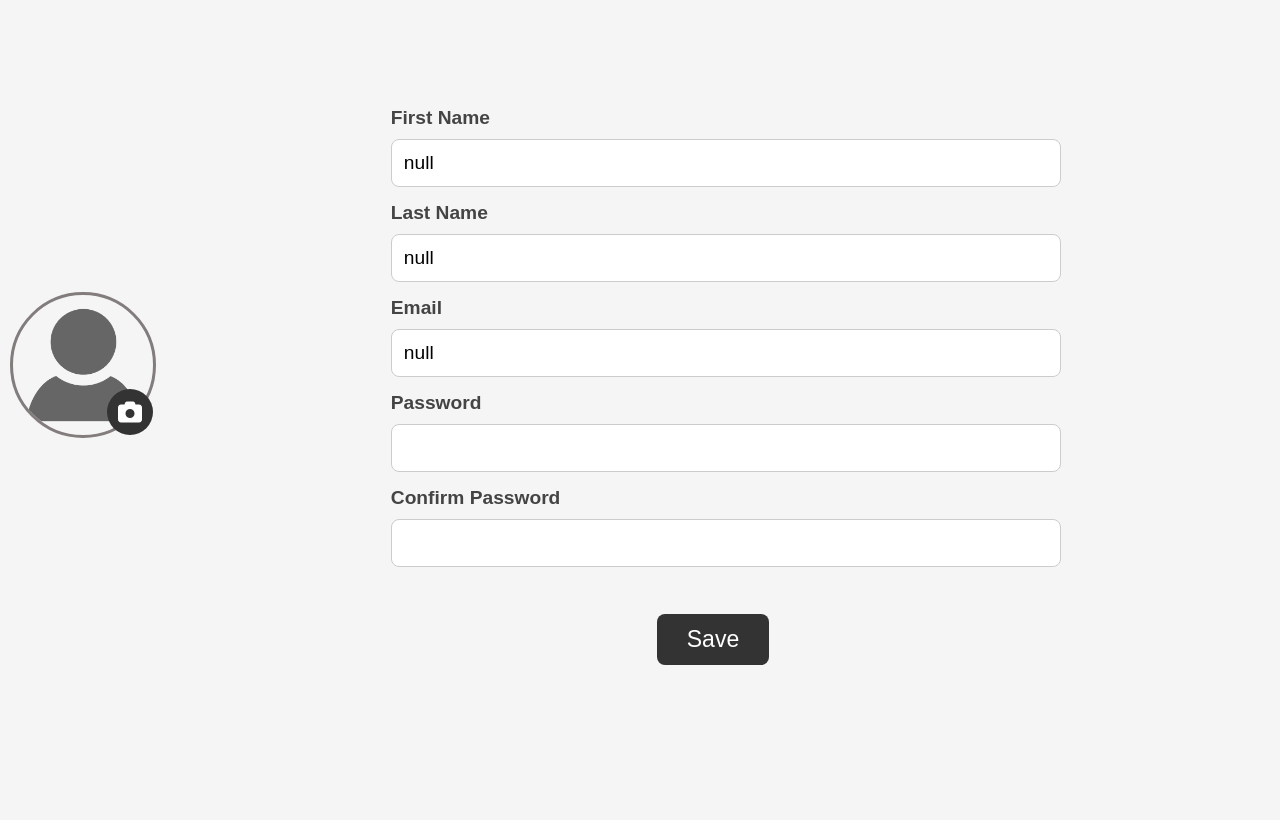
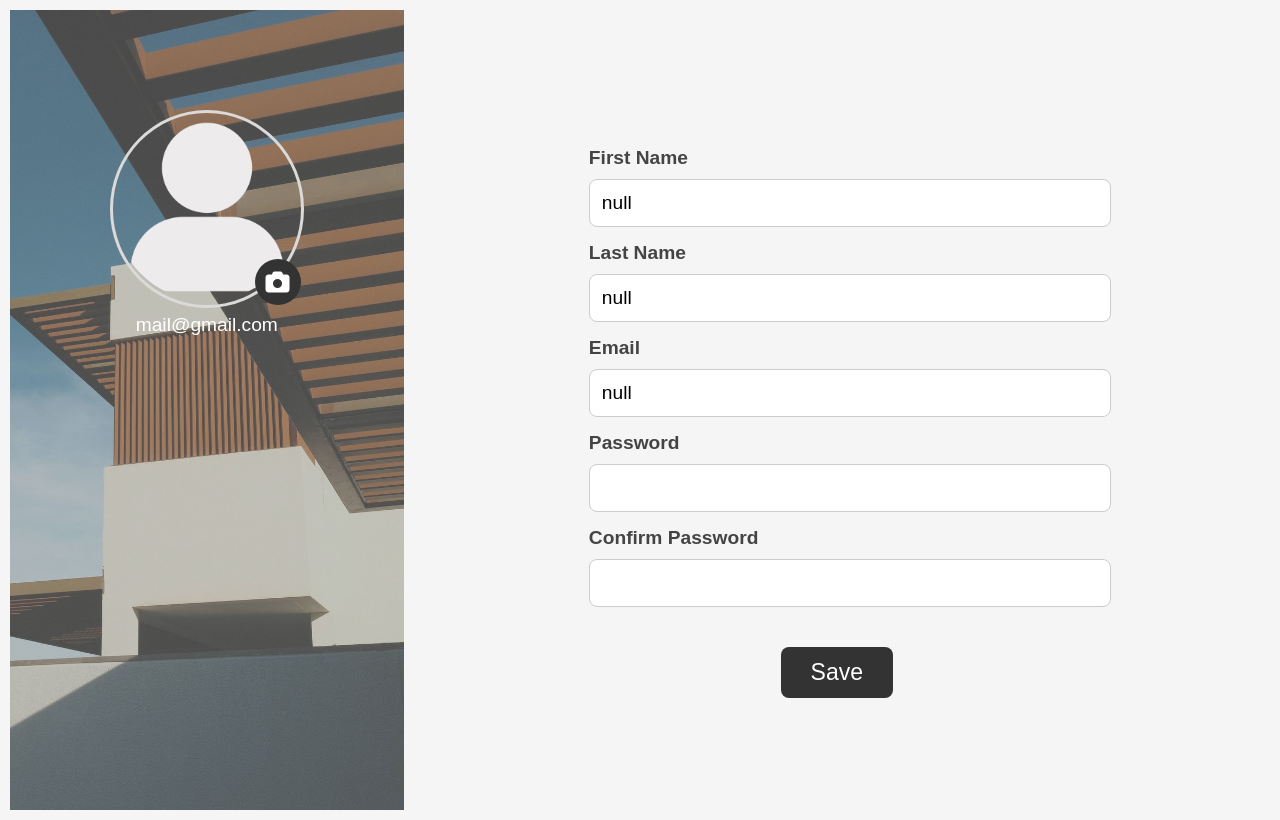
Before and after one commit to hoanghuu1207/LearningWebApp, a Java web app: page /views/clients/pages/user/account.jsp in a window 1280 px wide. Before the commit the page ends 665 px from the top, so only its background shows below. Run offline with Tomcat 11, a stand-in JSP engine, Linux system fonts and the light colour scheme.

Commit message:
change animation in homepage and layout in account

```diff
--- a/WebContent/views/clients/pages/user/account.jsp
+++ b/WebContent/views/clients/pages/user/account.jsp
@@ -19,8 +19,27 @@
       display: flex;
       align-items: center;
       color: #333;
-      height: 90vh;
       overflow: hidden;
+      height:100vh;
+    }
+
+    .account-img{
+      position: relative;
+      width: 600px;
+      height: 100%;
+      background-size: cover;
+      background-position: center;
+      overflow: hidden;
+    }
+
+    .overlay {
+      position: absolute;
+      top: 0;
+      left: 0;
+      width: 100%;
+      height: 100%;
+      background-color: rgba(143, 143, 143, 0.5);
+      z-index: 1;
     }
 
     .account-container {
@@ -31,12 +50,11 @@
     }
 
     .profile-pic {
-      width: 140px;
-      height: 140px;
       border-radius: 50%;
-      margin: 10px auto 20px;
-      border: 3px solid #827c7c;
+      margin: 100px;
+      border: 3px solid #dcd9d9;
       position: relative;
+      z-index: 2;
     }
 
     .profile-pic img {
@@ -73,6 +91,17 @@
 
     .upload-btn:hover {
       background-color: #555;
+    }
+
+    .profile-inf {
+      position: absolute;
+      top: 38%;
+      left: 50%;
+      transform: translateX(-50%);
+      z-index: 2;
+      font-size: 1.2em;
+      color: white;
+      text-align: center;
     }
 
     h2 {
@@ -137,13 +166,22 @@
 </head>
 <body>
 
-<div class="account-img">
+<div class="account-img" style="background-image: url('/views/clients/assets/img/account_background.jpg');">
+  <div class="overlay">
+  </div>
   <div class="profile-pic">
-    <img src="<%= request.getContextPath() %>/views/clients/assets/img/default-avatar.png" alt="Profile Picture">
+    <img src="<%= request.getContextPath() %>/views/clients/assets/img/default-avatar2.png" alt="Profile Picture">
     <label for="avatar-upload" class="upload-btn"><i class="fas fa-camera"></i></label>
     <input type="file" id="avatar-upload" name="avatar" accept="image/*" style="display:none;">
+
   </div>
+  <div class="profile-inf">
+    <p class="text-white center">mail@gmail.com</p>
+  </div>
+
 </div>
+
+
 
 <div class="account-container">
   <form action="<%= request.getContextPath() %>/user/update" method="post" enctype="multipart/form-data">
```
Also changed, not shown: WebContent/views/clients/assets/css/style.css (+15 -27 lines), WebContent/views/clients/pages/home/index.jsp (+37 -5 lines), WebContent/views/clients/assets/img/account_background.jpg (added), WebContent/views/clients/assets/img/default-avatar2.png (added).
